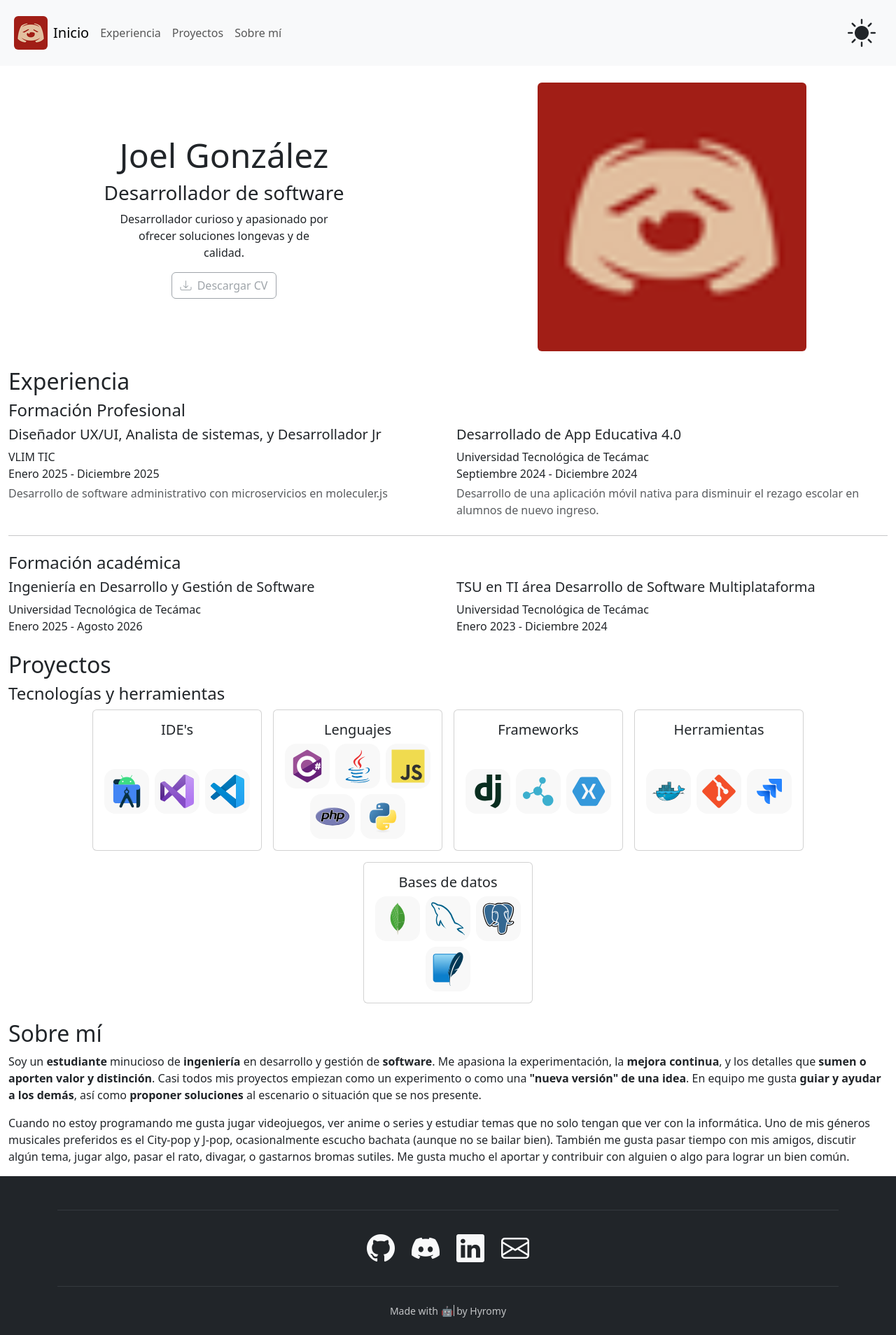
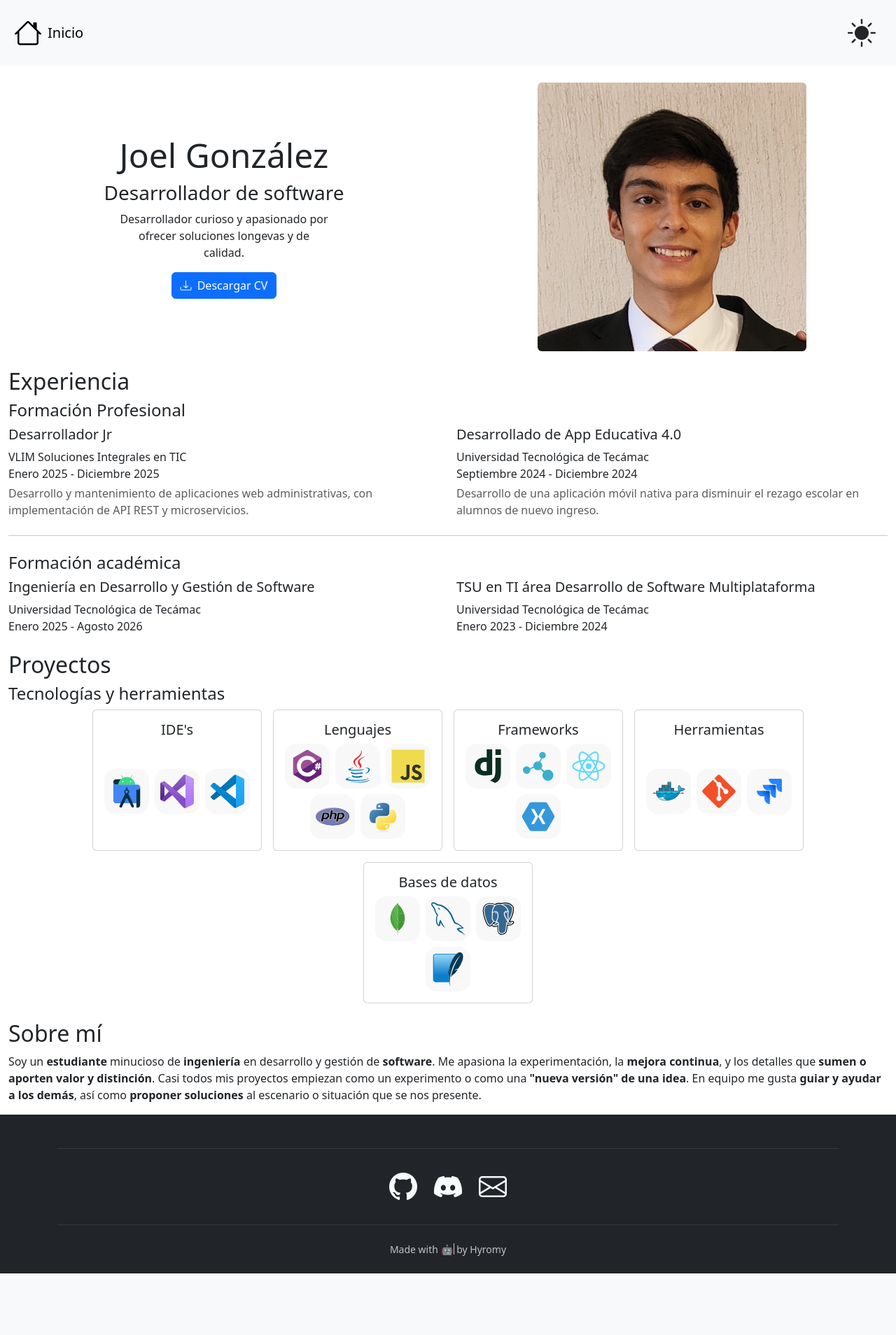
Before and after one commit to Hyromy/HyroPage, a Django app: page / in a window 1280 px wide. Shown: the whole page at 70% size. After the commit the page ends 1820 px from the top, so only its background shows below. Run offline with Django 5.2, Linux system fonts and the light colour scheme; data that the repository does not hold is empty; some libraries are stand-ins or nearby versions.

Commit message:
preparing something special

```diff
--- a/apps/lobby/templates/index.html
+++ b/apps/lobby/templates/index.html
@@ -7,18 +7,18 @@
         <div class="row">
             <div class="col-12 col-sm-6 text-center justify-content-center align-items-center d-flex flex-column">
                 <h1 class="d-inline-block" style="font-size: 3rem;">Joel González</h1>
-                <img src={% static "media/img/favicon-48.ico" %} style="width: 100%; max-width: 256px" class="d-block d-sm-none rounded mx-auto my-3" alt="Logo">
+                <img src={% static "media/img/me.jpg" %} style="width: 100%; max-width: 256px" class="d-block d-sm-none rounded mx-auto my-3" alt="Logo">
                 <h3>Desarrollador de software</h3>
                 <p style="max-width: 300px;">
                     Desarrollador curioso y apasionado por ofrecer soluciones longevas y de calidad.
                 </p>
-                <button class="btn btn-outline-secondary" disabled>
+                <a class="btn btn-primary" href="{% static 'doc/CV_Joel_Gonzalez.pdf' %}" download>
                     <i class="bi bi-download me-1"></i>
                     Descargar CV
-                </button>
+                </a>
             </div>
             <div class="col-12 col-sm-6 d-none d-sm-flex align-items-center">
-                <img src={% static "media/img/favicon-48.ico" %} style="width: 100%; max-width: 384px" class="rounded mx-auto" alt="Logo">
+                <img src={% static "media/img/me.jpg" %} style="width: 100%; max-width: 384px" class="rounded mx-auto" alt="Logo">
             </div>
         </div>
     </section>
@@ -30,10 +30,10 @@
             <h4>Formación Profesional</h4>
             <div class="row">
                 <div class="col-12 col-md-6">
-                    <h5>Diseñador UX/UI, Analista de sistemas, y Desarrollador Jr</h5>
-                    <p class="mb-0">VLIM TIC</p>
+                    <h5>Desarrollador Jr</h5>
+                    <p class="mb-0">VLIM Soluciones Integrales en TIC</p>
                     <p class="mb-0">Enero 2025 - Diciembre 2025</p>
-                    <p class="mb-0 mt-1 text-muted">Desarrollo de software administrativo con microservicios en moleculer.js</p>
+                    <p class="mb-0 mt-1 text-muted">Desarrollo y mantenimiento de aplicaciones web administrativas, con implementación de API REST y microservicios.</p>
                 </div>
                 <div class="col-12 col-md-6 pt-4 pt-md-0">
                     <h5>Desarrollado de App Educativa 4.0</h5>
@@ -100,12 +100,6 @@
                 Casi todos mis proyectos empiezan como un experimento o como una <strong>"nueva versión" de una idea</strong>.
                 En equipo me gusta <strong>guiar y ayudar a los demás</strong>, así como <strong>proponer soluciones</strong> al escenario o situación que se nos presente.
             </p>
-            <p>
-                Cuando no estoy programando me gusta jugar videojuegos, ver anime o series y estudiar temas que no solo tengan que ver con la informática.
-                Uno de mis géneros musicales preferidos es el City-pop y J-pop, ocasionalmente escucho bachata (aunque no se bailar bien).
-                También me gusta pasar tiempo con mis amigos, discutir algún tema, jugar algo, pasar el rato, divagar, o gastarnos bromas sutiles.
-                Me gusta mucho el aportar y contribuir con alguien o algo para lograr un bien común.
-            </p>
         </article>
     </section>
 </main>
--- a/templates/footer.html
+++ b/templates/footer.html
@@ -9,9 +9,11 @@
                 <a href="https://discord.com/users/608870766586494976" target="_blank" class="text-light" title="Discord">
                     <i class="bi bi-discord fs-1"></i>
                 </a>
+                {% comment %}
                 <a href="https://www.linkedin.com/in/joel-gonzalez-cruz" target="_blank" class="text-light" title="LinkedIn">
                     <i class="bi bi-linkedin fs-1"></i>
                 </a>
+                {% endcomment %}
                 <a href="mailto:formulajoel9@gmail.com" class="text-light" title="Email">
                     <i class="bi bi-envelope fs-1"></i>
                 </a>
--- a/templates/nav.html
+++ b/templates/nav.html
@@ -6,7 +6,10 @@
             <i class="bi bi-list fs-1"></i>
         </button>
         <a class="navbar-brand d-flex align-items-center m-0" href="{% url "index" %}">
+            <i class="bi bi-house fs-1"></i>
+            {% comment %}
             <img src={% static "media/img/favicon-48.ico" %} width="48" class="d-inline-block align-text-top rounded">
+            {% endcomment %}
             <span class="d-none d-sm-inline ps-2">Inicio</span>
         </a>
         <div class="offcanvas offcanvas-start ps-2" tabindex="-1" id="offcanvasNavbar" aria-labelledby="offcanvasNavbarLabel">
@@ -19,6 +22,7 @@
                     <li class="nav-item d-sm-none">
                         <a class="nav-link" href="{% url "index" %}">Inicio</a>
                     </li>
+                    {% comment %}
                     <li class="nav-item">
                         <a class="nav-link" href="{% url "experience" %}">Experiencia</a>
                     </li>
@@ -28,6 +32,7 @@
                     <li class="nav-item">
                         <a class="nav-link" href="{% url "about_me" %}">Sobre mí</a>
                     </li>
+                    {% endcomment %}
                 </ul>
             </div>
         </div>
--- a/utils/vars.py
+++ b/utils/vars.py
@@ -102,6 +102,11 @@ TECHNOLOGIES = (
         "name": "Xamarin",
         "img": "xamarin-original.svg",
         "type": "Frameworks"
+    },
+    {
+        "name": "React",
+        "img": "react-original.svg",
+        "type": "Frameworks"
     }
 )
 
```
Also changed, not shown: project/static/icon/react-original.svg (added), project/static/media/img/me.jpg (added), 1 other file.
